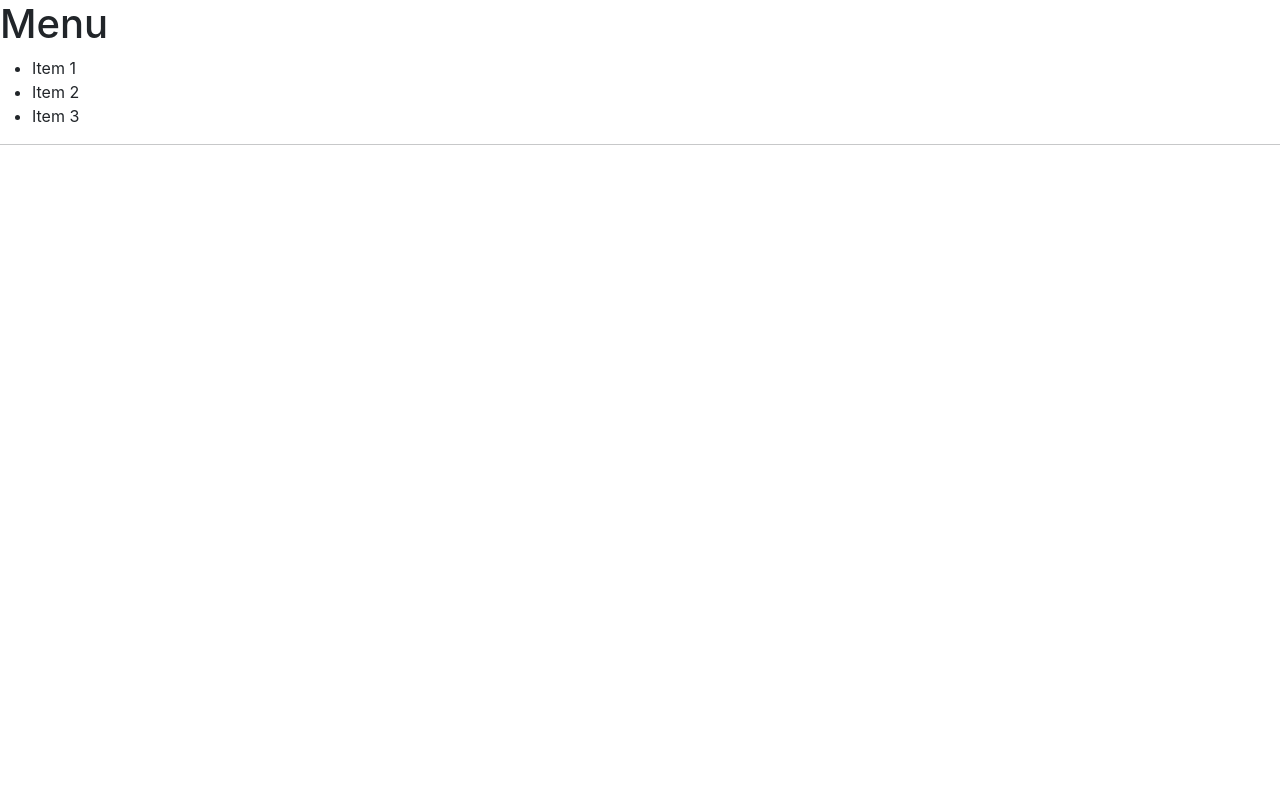
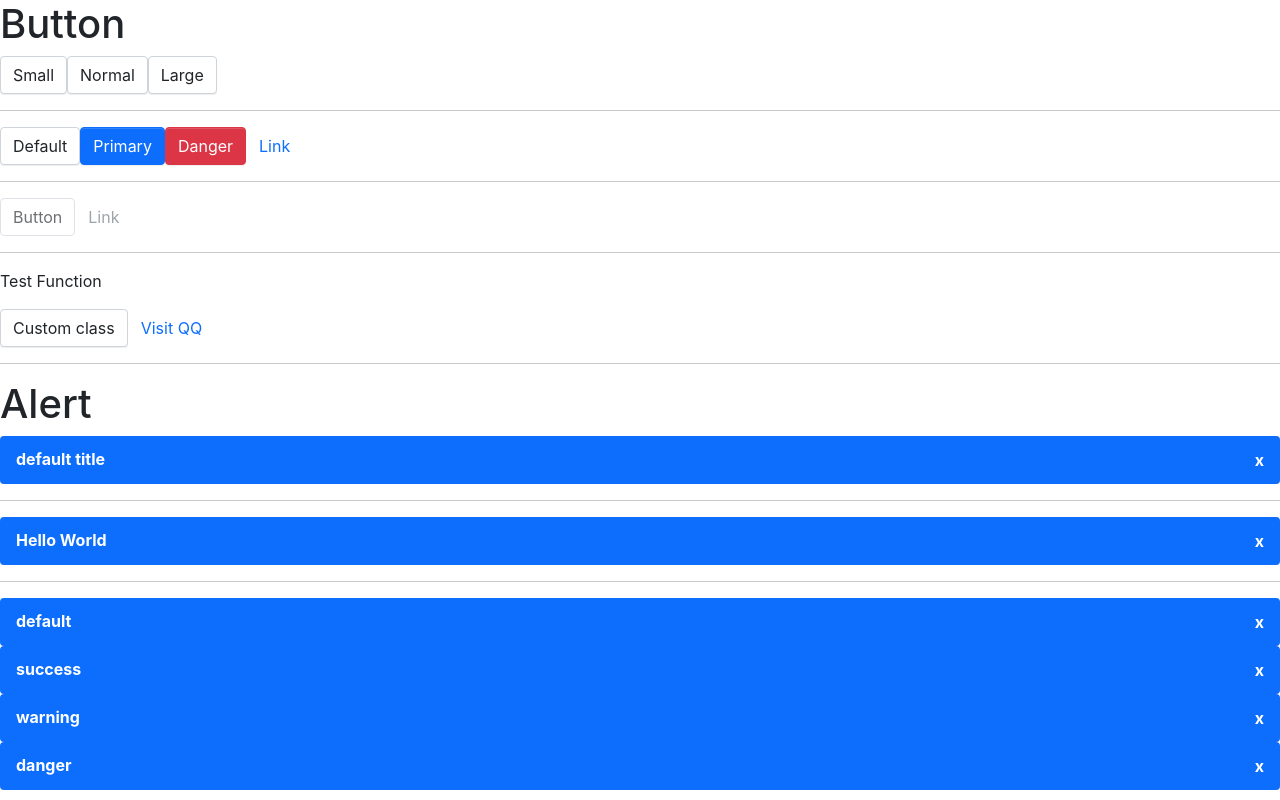
Before and after one commit to bruceeewong/boo-ui-react, a React (Create React App) app: page / in a window 1280 px wide. Shown: the top 800 px of the page. Built offline with nearby package versions, Linux system fonts and the light colour scheme.

Commit message:
refactor(button): 重构样式名

```diff
--- a/src/App.tsx
+++ b/src/App.tsx
@@ -1,11 +1,15 @@
 import React from 'react';
-// import PreviewButton from './previews/PreviewButton'
-// import PreviewAlert from './previews/PreviewAlert'
+import PreviewButton from './previews/PreviewButton'
+import PreviewAlert from './previews/PreviewAlert'
 import PreviewMenu from './previews/PreviewMenu'
 
 function App() {
   return (
     <div>
+      <PreviewButton />
+      <hr/>
+      <PreviewAlert />
+      <hr/>
       <PreviewMenu />
     </div>
   );
--- a/src/components/Button/_style.scss
+++ b/src/components/Button/_style.scss
@@ -1,4 +1,4 @@
-.btn {
+.b-btn {
   @include button-size($btn-padding-y, $btn-padding-x, $btn-font-size, $btn-border-radius);
 
   display: inline-block;
@@ -29,29 +29,30 @@
       pointer-events: none;
     }
   }
-}
 
   // button size
-.btn-lg {
+  &--lg {
     @include button-size($btn-padding-y-lg, $btn-padding-x-lg, $btn-font-size-lg, $btn-border-radius-lg);
   }
-.btn-sm {
+  &--sm {
     @include button-size($btn-padding-y-sm, $btn-padding-x-sm, $btn-font-size-sm, $btn-border-radius-sm);
   }
 
+
+
   // button type
-.btn-default {
+  &-default {
     @include button-style($white, $gray-400, $body-color, $white, $primary, $primary);
   }
-.btn-primary {
+  &-primary {
     @include button-style($primary, $primary, $white);
   }
-.btn-danger {
+  &-danger {
     @include button-style($danger, $danger, $white);
   }
 
   // link button
-.btn-link {
+  &-link {
     text-decoration: $link-decoration;
 
     background-color: transparent;
@@ -64,8 +65,9 @@
     }
 
     &:disabled,
-  &.disabled {
+    &.--disabled {
       color: $btn-link-disabled-color;
       pointer-events: none;
     }
   }
+}
```
Lines whose indentation alone changed are shown as unchanged.
